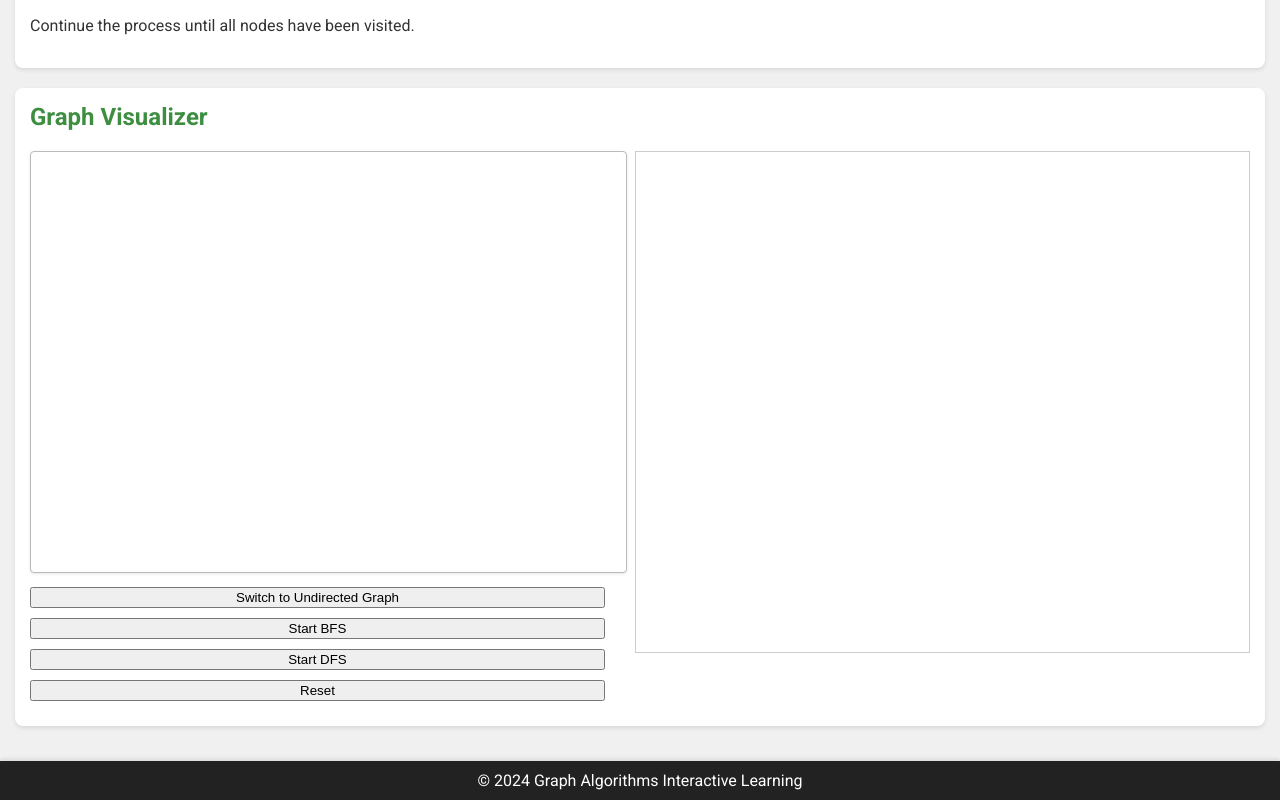
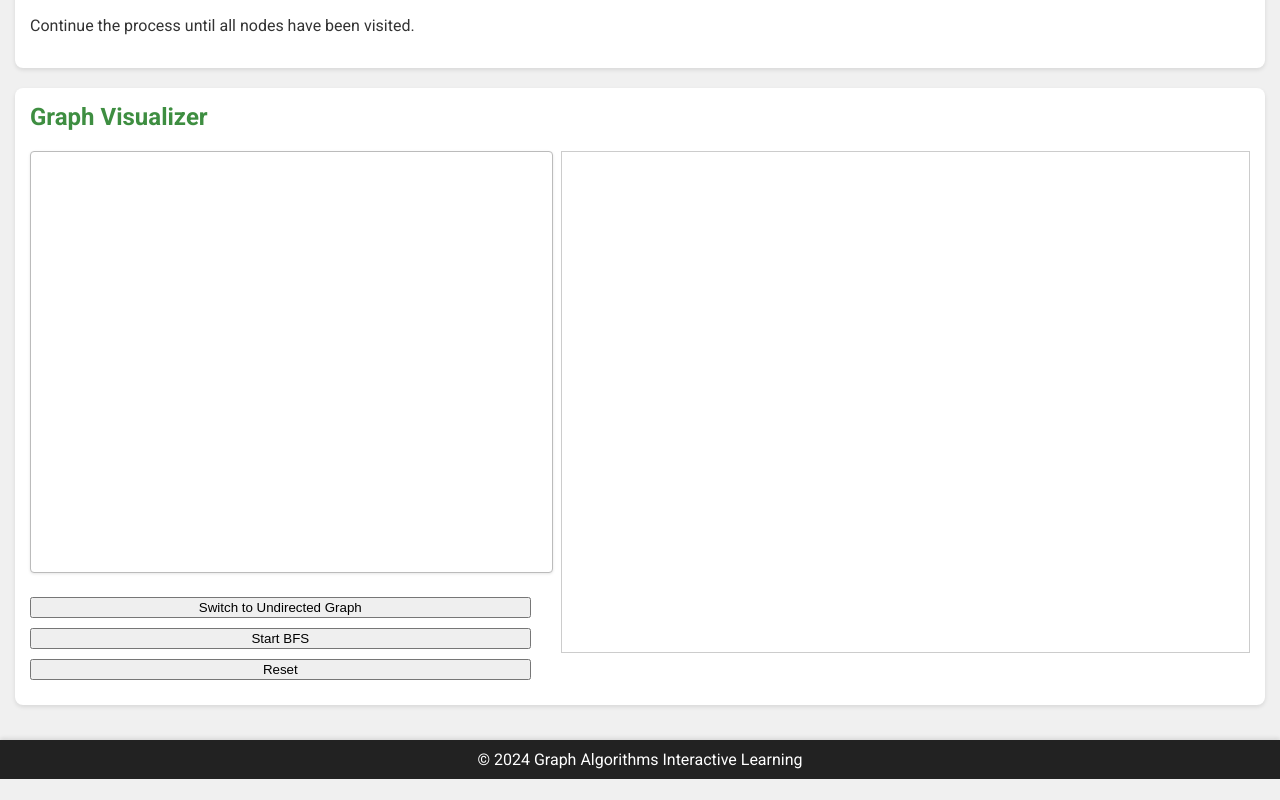
Before and after one commit to SYCKGit/mega-hackathon, a React (Vite) app: page /bfs in a window 1280 px wide. Shown: the part 714-1514 px from the top of the page. After the commit the page ends 1493 px from the top, so only its background shows below. Built offline with nearby package versions, Linux system fonts and the light colour scheme.

Commit message:
organize simulation animation code

```diff
--- a/src/components/Graph.css
+++ b/src/components/Graph.css
@@ -1,4 +1,3 @@
-
 #cy {
   height: 600px;
   border: 1px solid #ccc;
@@ -20,9 +19,17 @@
   font-family: 'Courier New', Courier, monospace;
   background-color: #fff;
   box-shadow: 0 1px 3px rgba(0, 0, 0, 0.1);
+  width: 100%;
+  height: 400px;
+  margin-bottom: 10px;
 }
 
 #inp:focus {
   outline: none;
   border-color: #3E8E41;
 }
+
+button {
+  width: 100%;
+  margin-top: 10px;
+}
--- a/src/components/Graph.jsx
+++ b/src/components/Graph.jsx
@@ -23,7 +23,7 @@ function parseData(data) {
   return { vertices: Array.from(vertices), edges: Array.from(edges) };
 }
 
-export default function Graph() {
+export default function Graph({ algo, animation }) {
   const [data, setData] = useState("");
   const [isDirected, setIsDirected] = useState(true);
   const cy = useRef();
@@ -117,70 +117,13 @@ export default function Graph() {
 
   }, [data, isDirected]);
 
-  const handleBFSClick = () => {
+  const handleClick = () => {
     const selectedNodes = cy.current.$('node:selected');
     if (selectedNodes.nonempty()) {
-      bfs(selectedNodes.first().id());
+      animation(cy.current, selectedNodes.first().id(), isDirected);
     } else {
-      alert("Please select a node to start BFS.");
+      alert(`Please select a node to start ${algo}.`);
     }
-  };
-
-  const bfs = (startNode) => {
-    const bfsResult = cy.current.elements().bfs(`#${startNode}`, function () { }, isDirected);
-    let i = 0;
-    const highlightNextEle = function () {
-      if (i < bfsResult.path.length) {
-        const ele = bfsResult.path[i];
-        if (ele.isNode()) {
-          ele.animate({
-            style: { "background-color": "#03346E" },
-            duration: 500
-          });
-        } else if (ele.isEdge()) {
-          ele.animate({
-            style: { "line-color": "#03346E", "target-arrow-color": "#03346E" },
-            duration: 500
-          });
-        }
-        i++;
-        setTimeout(highlightNextEle, 1000);
-      }
-    };
-    highlightNextEle();
-  };
-
-  const handleDFSClick = () => {
-    const selectedNodes = cy.current.$('node:selected');
-    if (selectedNodes.nonempty()) {
-      dfs(selectedNodes.first().id());
-    } else {
-      alert("Please select a node to start DFS.");
-    }
-  };
-
-  const dfs = (startNode) => {
-    const dfsResult = cy.current.elements().dfs(`#${startNode}`, function () { }, isDirected);
-    let i = 0;
-    const highlightNextEle = function () {
-      if (i < dfsResult.path.length) {
-        const ele = dfsResult.path[i];
-        if (ele.isNode()) {
-          ele.animate({
-            style: { "background-color": "#B30000" },
-            duration: 500
-          });
-        } else if (ele.isEdge()) {
-          ele.animate({
-            style: { "line-color": "#B30000", "target-arrow-color": "#B30000" },
-            duration: 500
-          });
-        }
-        i++;
-        setTimeout(highlightNextEle, 1000);
-      }
-    };
-    highlightNextEle();
   };
 
   const handleResetClick = () => {
@@ -202,18 +145,14 @@ export default function Graph() {
             id="inp"
             value={data}
             onChange={(e) => setData(e.target.value)}
-            style={{ width: '100%', height: '400px', marginBottom: '10px' }}
         ></textarea>
           <button onClick={() => setIsDirected(!isDirected)} style={{ width: '100%' }}>
             {isDirected ? "Switch to Undirected Graph" : "Switch to Directed Graph"}
           </button>
-          <button onClick={handleBFSClick} style={{ width: '100%', marginTop: '10px' }}>
-            Start BFS
+          <button onClick={handleClick}>
+            Start {algo}
           </button>
-          <button onClick={handleDFSClick} style={{ width: '100%', marginTop: '10px' }}>
-            Start DFS
-          </button>
-          <button onClick={handleResetClick} style={{ width: '100%', marginTop: '10px' }}>
+          <button onClick={handleResetClick}>
             Reset
           </button>
         </div>
--- /dev/null
+++ b/src/lib/utils.js
@@ -0,0 +1,25 @@
+export function searchAnimation(algo) {
+  return (cy, startNode, isDirected) => {
+    const result = cy.elements()[algo](`#${startNode}`, () => {}, isDirected);
+    let i = 0;
+    const highlightNextEle = () => {
+      if (i < result.path.length) {
+        const ele = result.path[i];
+        if (ele.isNode()) {
+          ele.animate({
+            style: { "background-color": "#03346E" },
+            duration: 500
+          });
+        } else if (ele.isEdge()) {
+          ele.animate({
+            style: { "line-color": "#03346E", "target-arrow-color": "#03346E" },
+            duration: 500
+          });
+        }
+        i++;
+        setTimeout(highlightNextEle, 1000);
+      }
+    }
+    highlightNextEle();
+  }
+};
--- a/src/routes/Bfs.jsx
+++ b/src/routes/Bfs.jsx
@@ -1,4 +1,5 @@
 import Graph from "../components/Graph";
+import { searchAnimation } from "../lib/utils";
 import "../styles.css";
 
 export default function Bfs() {
@@ -43,7 +44,7 @@ export default function Bfs() {
         </section>
         <section id="graph-visualizer">
           <h2>Graph Visualizer</h2>
-          <Graph />
+          <Graph algo="BFS" animation={searchAnimation("bfs")} />
         </section>
       </main>
       <footer>
--- a/src/routes/Dfs.jsx
+++ b/src/routes/Dfs.jsx
@@ -1,4 +1,5 @@
 import Graph from "../components/Graph";
+import { searchAnimation } from "../lib/utils";
 import "../styles.css";
 
 export default function Dfs() {
@@ -42,7 +43,7 @@ export default function Dfs() {
         </section>
         <section id="graph-visualizer">
           <h2>Graph Visualizer</h2>
-          <Graph />
+          <Graph algo="DFS" animation={searchAnimation("dfs")} />
         </section>
       </main>
       <footer>
```
